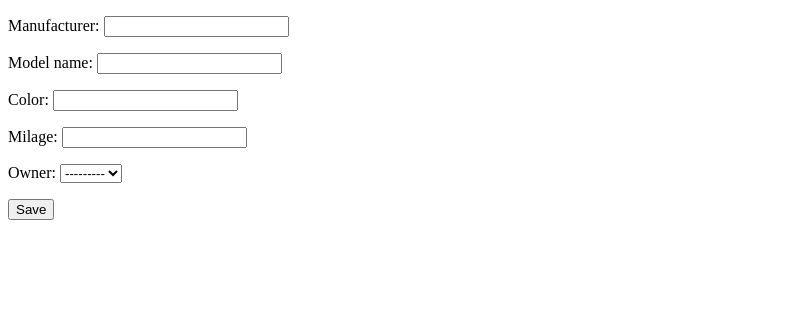
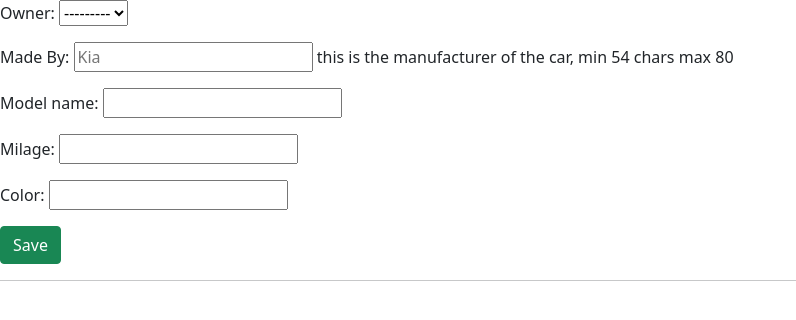
Before and after one commit to BuckyTheBoss/cars, a Django app: page /add_vehicle in a window 1280 px wide. Shown: the top 320 px of the page, without its empty margins (0-796 px from the left). Run offline with Django 3.2, Linux system fonts and the light colour scheme; data that the repository does not hold is empty.

Commit message:
added a whole bunch of  views and pages with forms

```diff
--- /dev/null
+++ b/blog/urls.py
@@ -0,0 +1,7 @@
+from django.urls import path
+from . import views
+
+
+urlpatterns = [
+    path('', views.show_posts, name='blog_home' ),
+]
--- a/blog/views.py
+++ b/blog/views.py
@@ -1,3 +1,8 @@
 from django.shortcuts import render
+from .models import Post
 
 # Create your views here.
+
+def show_posts(request):
+    posts = Post.objects.all()
+    return render(request, 'blog/posts.html', {'posts': posts})
--- a/cars/urls.py
+++ b/cars/urls.py
@@ -18,5 +18,6 @@
 
 urlpatterns = [
     path('admin/', admin.site.urls),
-    path('', include('main.urls'))
+    path('', include('main.urls')),
+    path('blog/', include('blog.urls')),
 ]
--- a/main/forms.py
+++ b/main/forms.py
@@ -1,8 +1,35 @@
 from django import forms
-from .models import Person
+from .models import Person, Vehicle
+
+def validate_name(name):
+    # check if they are numbers in the name
+    if not name.isalpha():
+        print("Invalid name")
+        raise forms.ValidationError(f'The name {name} is invalid, it contains non-alphabetic characters')
+
+
+
 class VehicleForm(forms.Form):
-    manufacturer = forms.CharField(max_length=80)
+    manufacturer = forms.CharField(
+        min_length=5,
+        max_length=80,
+        label='Made By',
+        help_text='this is the manufacturer of the car, min 54 chars max 80',
+        error_messages=
+            {
+                'required':'hello hacker',
+                'max_length':'youve exceeded the allowed char limit'
+                },
+        widget= forms.TextInput(attrs={'placeholder':'Kia'}),
+        validators=[validate_name]
+        )
     model_name = forms.CharField(max_length=80)
-    color = forms.CharField(max_length=80)
+    color = forms.CharField(max_length=80, validators=[validate_name])
     milage = forms.IntegerField()
     owner = forms.ModelChoiceField(queryset=Person.objects.all())
+    field_order = ['owner','manufacturer','model_name', 'milage', 'color' ]
+
+
+class SelectPassenger(forms.Form):
+    passenger = forms.ModelChoiceField(queryset=Person.objects.all())
+    vehicle = forms.ModelChoiceField(queryset=Vehicle.objects.all())
--- a/main/models.py
+++ b/main/models.py
@@ -4,6 +4,7 @@
 class Person(models.Model):
     first_name = models.CharField(max_length=80)
     last_name = models.CharField(max_length=80)
+
 
     def __str__(self):
         return f'{self.first_name} {self.last_name}'
@@ -22,7 +23,7 @@
     milage = models.IntegerField()
     top_speed = models.IntegerField(default=50)
     owner = models.ForeignKey(Person, on_delete=models.PROTECT)
-
+    passengers = models.ManyToManyField(Person, related_name='in_cars')
 
     def __str__(self):
         return f'{self.manufacturer} {self.model_name}'
--- a/main/templates/base.html
+++ b/main/templates/base.html
@@ -5,8 +5,8 @@
     <meta charset="UTF-8">
     <meta http-equiv="X-UA-Compatible" content="IE=edge">
     <meta name="viewport" content="width=device-width, initial-scale=1.0">
-    <title>Document</title>
-
+    <title>Garage - {% block title%} {% endblock%}</title>
+    <link href="https://cdn.jsdelivr.net/npm/bootstrap@5.1.0/dist/css/bootstrap.min.css" rel="stylesheet" integrity="sha384-KyZXEAg3QhqLMpG8r+8fhAXLRk2vvoC2f3B09zVXn8CA5QIVfZOJ3BCsw2P0p/We" crossorigin="anonymous">
     {% block style%}
 
     {% endblock %}
--- a/main/templates/add_vehicle.html
+++ b/main/templates/main/add_person_to_vehicle.html
@@ -1,9 +1,14 @@
 {% extends 'base.html'%}
+
+{% block title%}
+add passenger
+{% endblock%}
 
 {% block content %}
 <form method='post'>
     {% csrf_token %}
     {{form.as_p}}
-<button type="submit">Save</button>
+<button class='btn btn-success' type="submit">Save</button>
 </form>
+
 {% endblock %}
--- /dev/null
+++ b/main/templates/main/add_vehicle.html
@@ -0,0 +1,21 @@
+{% extends 'base.html'%}
+{% block title%}
+Intake New
+{% endblock%}
+{% block content %}
+<form method='post'>
+    {% csrf_token %}
+    {{form.as_p}}
+<button class='btn btn-success' type="submit">Save</button>
+</form>
+<hr>
+{% for car in cars %}
+        <h4>{{car.manufacturer}} {{car.model_name}}</h4>
+        <ul>
+            <li>Speed: {{car.top_speed}}</li>
+            <li>Milage: {{car.milage}}</li>
+            <li>Color: {{car.color}}</li>
+            <li>Owner: <a class="btn btn-primary" href="{% url 'person' car.owner.id%}">{{car.owner.first_name}}</a></li>
+        </ul>
+    {% endfor %}
+{% endblock %}
--- a/main/urls.py
+++ b/main/urls.py
@@ -5,5 +5,6 @@
 urlpatterns = [
     path('', views.index, name='index' ),
     path('person/<int:person_id>', views.person_view, name='person' ),
-    path('add_vehicle', views.add_vehicle, name='add_vehicle')
+    path('add_vehicle', views.add_vehicle, name='add_vehicle'),
+    path('add_passenger', views.add_person_to_car, name='add_passenger')
 ]
--- a/main/views.py
+++ b/main/views.py
@@ -1,24 +1,25 @@
 from .models import Vehicle, Person
 from django.shortcuts import render, redirect, get_object_or_404, get_list_or_404
-from .forms import VehicleForm
+from .forms import VehicleForm, SelectPassenger
 # Create your views here.
 
 def index(request):
     # cars = get_list_or_404(Vehicle, color='red')
     cars = Vehicle.objects.all()
-    return render(request, 'index.html', {'cars':cars})
+    return render(request, 'main/index.html', {'cars':cars})
 
 def person_view(request,person_id):
 
     # p = Person.objects.get(id=person_id)
     p = get_object_or_404(Person, id=person_id)
 
-    return render(request, 'person.html', {'person':p})
+    return render(request, 'main/person.html', {'person':p})
 
 def add_vehicle(request):
+    cars = Vehicle.objects.all()
     if request.method == 'GET':
         form = VehicleForm()
-        return render(request, 'add_vehicle.html', {'form':form})
+
     elif request.method == 'POST':
         form = VehicleForm(request.POST)
         print(form.data)
@@ -27,4 +28,17 @@
             print(form.cleaned_data)
             Vehicle.objects.create(**form.cleaned_data)
 
-        return redirect('index')
+            # return redirect('index')
+    return render(request, 'main/add_vehicle.html', {'form':form, 'cars':cars})
+
+def add_person_to_car(request):
+    if request.method == "GET":
+        form = SelectPassenger()
+    elif request.method == 'POST':
+        form = SelectPassenger(request.POST)
+        if form.is_valid():
+            person = form.cleaned_data['passenger']
+            vehicle = form.cleaned_data['vehicle']
+            vehicle.passengers.add(person)
+            return redirect('person', person.id)
+    return render(request, 'main/add_person_to_vehicle.html', {'form':form})
```
Also changed, not shown: blog/templates/blog/posts.html (added, +19 -0 lines), main/templates/main/index.html (renamed from main/templates/index.html, +8 -0 lines), main/migrations/0007_vehicle_passengers.py (added), main/templates/main/person.html (renamed from main/templates/person.html).
